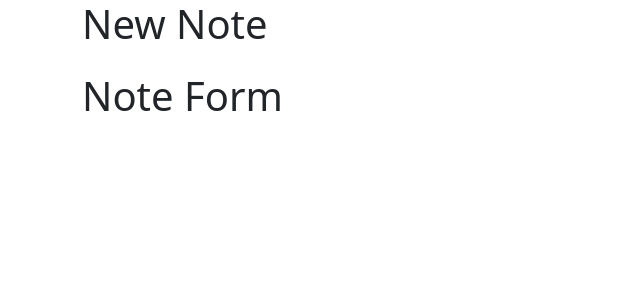
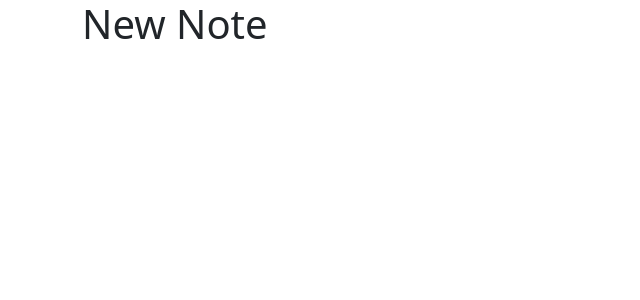
Before and after one commit to akshay-gupta7/markdown-note-taking-react, a React (Vite) app: page /new in a window 1280 px wide. Shown: the top 300 px of the page, without its empty margins (0-640 px from the left). Built offline with nearby package versions, Linux system fonts and the light colour scheme.

Commit message:
Import form elements in NoteForm

```diff
--- a/src/NoteForm.tsx
+++ b/src/NoteForm.tsx
@@ -1,3 +1,11 @@
+import { Col, Row, Form, Stack } from "react-bootstrap"
+
 export function NoteForm(){
-    return <h1>Note Form</h1>
+    return (
+    <Form>
+        <Stack gap={4}>
+
+        </Stack>
+    </Form>
+    )
 }
```
